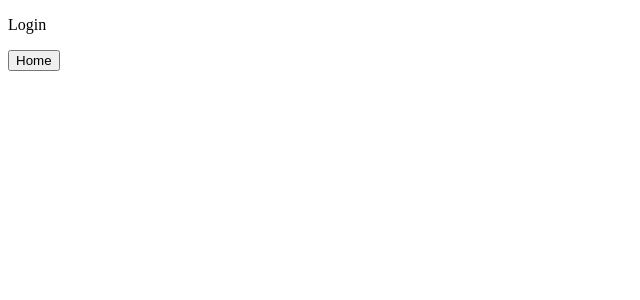
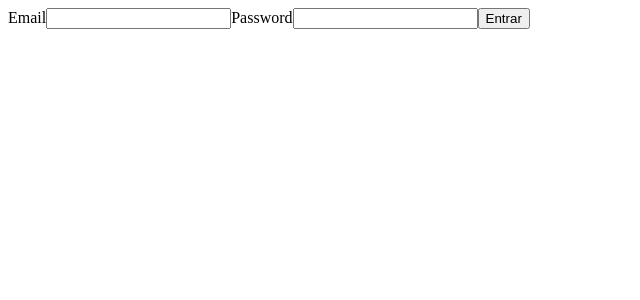
Before and after one commit to WelliUrbOpus/react-curso, a React (Create React App) app: page /login in a window 1280 px wide. Shown: the top 300 px of the page, without its empty margins (0-640 px from the left). Built offline with nearby package versions, Linux system fonts and the light colour scheme.

Commit message:
Aula 06 - Usando o useState da forma certa

```diff
--- a/src/app/pages/login/Login.tsx
+++ b/src/app/pages/login/Login.tsx
@@ -1,17 +1,29 @@
-import { useNavigate } from 'react-router-dom';
-
+import { useState } from 'react';
 
 export const Login = () => {
-const navigate = useNavigate();
+    const [email, setEmail] = useState('');
+    const [password, setPassword] = useState('');
 
-const handleClick = () =>{
-    navigate("/home");
-};
+    const handleEntrar = () => {
+        console.log(email);
+        console.log(password);
+    }
 
     return (
         <div>
-            <p>Login</p>
-            <button onClick={handleClick}>Home</button>
+            <form action="action">
+                <label>
+                    <span>Email</span>
+                    <input type="text" value={email} onChange={e => setEmail(e.target.value)} />
+                </label>
+
+                <label>
+                    <span>Password</span>
+                    <input type="password" value={password} onChange={e => setPassword(e.target.value)} />
+                </label>
+
+                <button onClick={handleEntrar} type="button">Entrar</button>
+            </form>
         </div>
     );
 }
```
